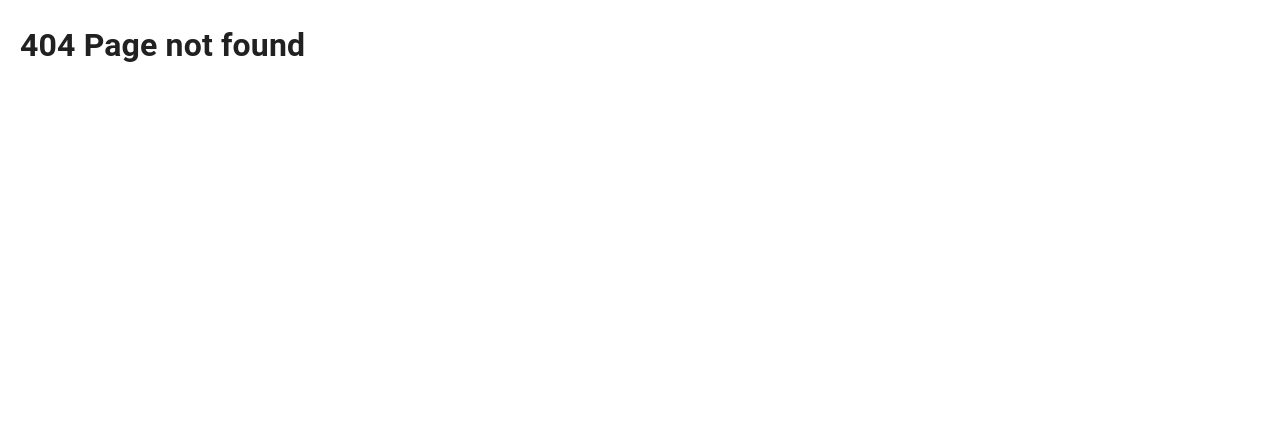
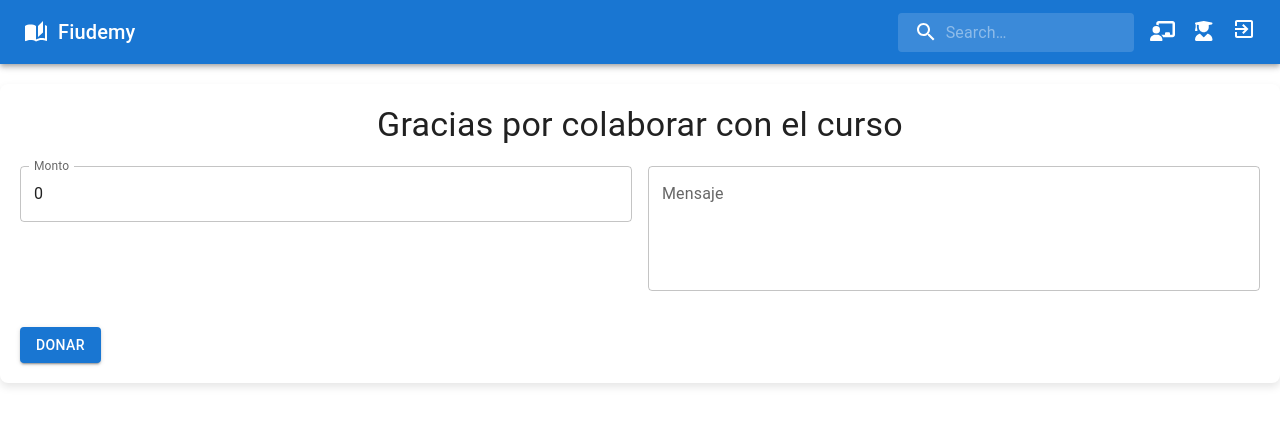
Before and after one commit to FiudemyTeam/Fiudemy, a React (Vite) app in the folder web/: page /donation in a window 1280 px wide. Before the commit this address had no page. Shown: the top 426 px of the page. Built offline with nearby package versions, Linux system fonts and the light colour scheme.

Commit message:
add donation & back course

```diff
--- a/web/src/components/Router/index.jsx
+++ b/web/src/components/Router/index.jsx
@@ -8,6 +8,7 @@ import CourseDetail from "@pages/CourseDetail";
 import Header from "@components/Header";
 import CourseCreation from "@pages/CourseCreation";
 import { SearchContextProvider } from "@context/SearchContext";
+import Donation from "@pages/Donation";
 
 const WithHeader = ({ component }) => (
   <>
@@ -39,6 +40,10 @@ const Router = () => {
         element={<WithHeader component={<ProfesorProfile />} />}
       ></Route>
       <Route
+        path="/donation"
+        element={<WithHeader component={<Donation />} />}
+      ></Route>
+      <Route
         path="/course-creation"
         element={<WithHeader component={<CourseCreation />} />}
       ></Route>
--- a/web/src/pages/CourseView/index.jsx
+++ b/web/src/pages/CourseView/index.jsx
@@ -1,4 +1,5 @@
 import React, { useState, useEffect } from "react";
+import { Link } from "react-router-dom";
 import { Checkbox, Button } from "@mui/material";
 import YouTube from "react-youtube";
 import {
@@ -21,39 +22,8 @@ import {
 } from "@mui/material";
 import { subscribe } from "./api";
 
-const databaseData = [
-  {
-    id: 1,
-    title: "Introducción a Python",
-    content:
-      "¡Bienvenidos al emocionante mundo de la programación con Python! Este módulo es el punto de partida perfecto para aquellos que desean aprender a programar desde cero o para quienes desean expandir sus habilidades en programación. Python es conocido por su sintaxis legible y su versatilidad, lo que lo convierte en un lenguaje de programación ideal para principiantes.",
-    videoLink: "https://www.youtube.com/watch?v=nKPbfIU442g",
-  },
-  {
-    id: 2,
-    title: "Fundamentos de Programación en Python",
-    content: "Conceptos clave de programación",
-    videoLink: "https://www.youtube.com/watch?v=DAdRO6ByBoU",
-  },
-  {
-    id: 3,
-    title: "Estructuras de Control en Python",
-    content: "Control de flujo en Python",
-    videoLink: "https://www.youtube.com/watch?v=nKPbfIU442g",
-  },
-  {
-    id: 4,
-    title: "Funciones y Módulos en Python",
-    content: "Modularización y reutilización de código",
-    videoLink: "https://www.youtube.com/watch?v=tQZy0U8s9LY&ab_channel=HolaMundo",
-  },
-  {
-    id: 5,
-    title: "Trabajo con Listas y Tuplas en Python",
-    content: "Manipulación de datos estructurados",
-    videoLink: "https://www.youtube.com/watch?v=tQZy0U8s9LY&ab_channel=HolaMundo",
-  },
-];
+
+
 
 export default function CourseView({ data }) {
   const [subscribed, setSubscribed] = useState(data?.is_subscribed);
@@ -193,12 +163,17 @@ export default function CourseView({ data }) {
                   Inscribirse al curso
                 </Button>
               )}
-              <Button variant="outlined">Inscribirse a la certificación</Button>
+              <Button variant="contained">Inscribirse a la certificación</Button>
+              <Link to="/donation" style={{ textDecoration: "none" }}>
+                <Button variant="contained">
+                  Hacer una donacion
+                </Button>
+              </Link>
             </Stack>
           </Container>
         </Box>
         <Container sx={{ py: 8 }} maxWidth="md">
-          {databaseData.map((course) => (
+          {data?.course_materials.map((course) => (
             <Accordion key={course.id} expanded={expandedCourse === course.id}>
               <AccordionSummary
                 onClick={() => handleCourseExpansion(course.id)}
@@ -213,11 +188,12 @@ export default function CourseView({ data }) {
                 />
               </AccordionSummary>
               <AccordionDetails style={{ display: 'flex', flexDirection: 'column', alignItems: 'center' }}>
-                <Typography>{course.content}</Typography>
+                <Typography>{course.description}</Typography>
                 <br />
-                {course.videoLink && (
-                  <YouTube videoId={course.videoLink.split("v=")[1]} />
+                {course.type === "video" && course.value && (
+                  <YouTube videoId={course.value.split("v=")[1]} />
                 )}
+
               </AccordionDetails>
             </Accordion>
           ))}
--- /dev/null
+++ b/web/src/pages/Donation/index.jsx
@@ -0,0 +1,108 @@
+import React, { useState } from "react";
+import Container from "@mui/material/Container";
+import Box from "@mui/material/Box";
+import Button from "@mui/material/Button";
+import Typography from "@mui/material/Typography";
+import TextField from "@mui/material/TextField";
+import Grid from "@mui/material/Grid";
+
+const Donation = () => {
+  const [amount, setAmount] = useState(0);
+  const [message, setMessage] = useState("");
+  const [donationSent, setDonationSent] = useState(false);
+
+  const handleAmountChange = (event) => {
+    setAmount(event.target.value);
+  };
+
+  const handleMessageChange = (event) => {
+    setMessage(event.target.value);
+  };
+
+  const handleDonate = () => {
+    // Aquí puedes realizar acciones relacionadas con la donación (por ejemplo, enviar datos al servidor)
+    console.log(`Donación de ${amount} recibida con el mensaje: ${message}`);
+
+    // Actualizar el estado para indicar que la donación se ha enviado con éxito
+    setDonationSent(true);
+
+    // Limpiar los campos del formulario después de la donación
+    setAmount(0);
+    setMessage("");
+  };
+
+  const handleNewDonation = () => {
+    // Restablecer el estado para permitir una nueva donación
+    setDonationSent(false);
+  };
+
+  return (
+    <Box
+      sx={{
+        display: "flex",
+        flexDirection: "column",
+        alignItems: "center",
+        padding: "20px",
+        marginTop: "20px",
+        boxShadow: "0 4px 8px rgba(0, 0, 0, 0.1)",
+        borderRadius: "8px",
+        backgroundColor: "#ffffff",
+      }}
+    >
+      <Typography variant="h4" component="h1" sx={{ marginBottom: "20px" }}>
+        Gracias por colaborar con el curso
+      </Typography>
+      {donationSent ? (
+        <div>
+          <Typography variant="h6" color="primary" sx={{ marginBottom: "20px" }}>
+            ¡Gracias por tu donación!
+          </Typography>
+          <Button
+            variant="contained"
+            color="primary"
+            onClick={handleNewDonation}
+            sx={{ marginTop: "20px" }}
+          >
+            Nueva Donación
+          </Button>
+        </div>
+      ) : (
+        <Grid container spacing={2}>
+          <Grid item xs={12} sm={12} md={6}>
+            <TextField
+              label="Monto"
+              type="number"
+              variant="outlined"
+              fullWidth
+              value={amount}
+              onChange={handleAmountChange}
+            />
+          </Grid>
+          <Grid item xs={12} sm={12} md={6}>
+            <TextField
+              label="Mensaje"
+              variant="outlined"
+              multiline
+              rows={4}
+              fullWidth
+              value={message}
+              onChange={handleMessageChange}
+            />
+          </Grid>
+          <Grid item xs={12}>
+            <Button
+              variant="contained"
+              color="primary"
+              onClick={handleDonate}
+              sx={{ marginTop: "20px" }}
+            >
+              Donar
+            </Button>
+          </Grid>
+        </Grid>
+      )}
+    </Box>
+  );
+};
+
+export default Donation;
```
Also changed, not shown: 2 other files (tests, documents, lock files or other folders).
